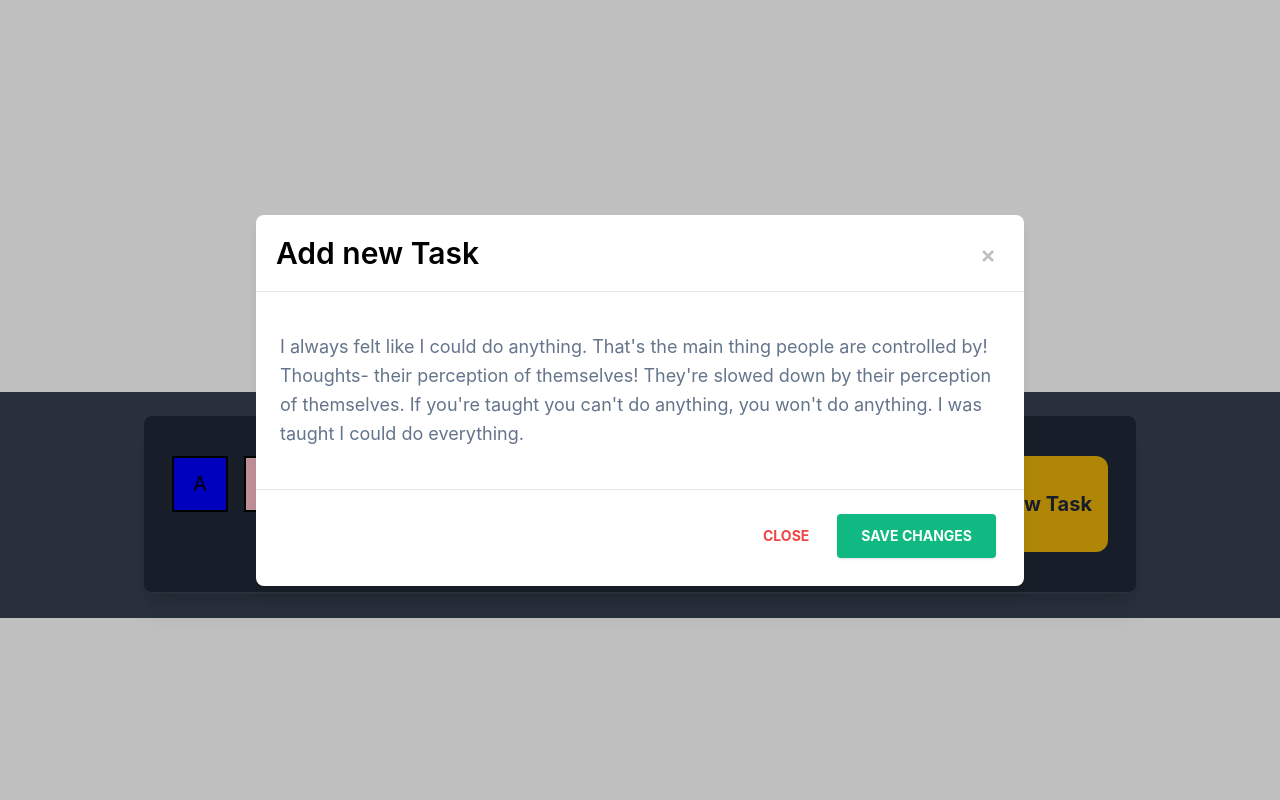
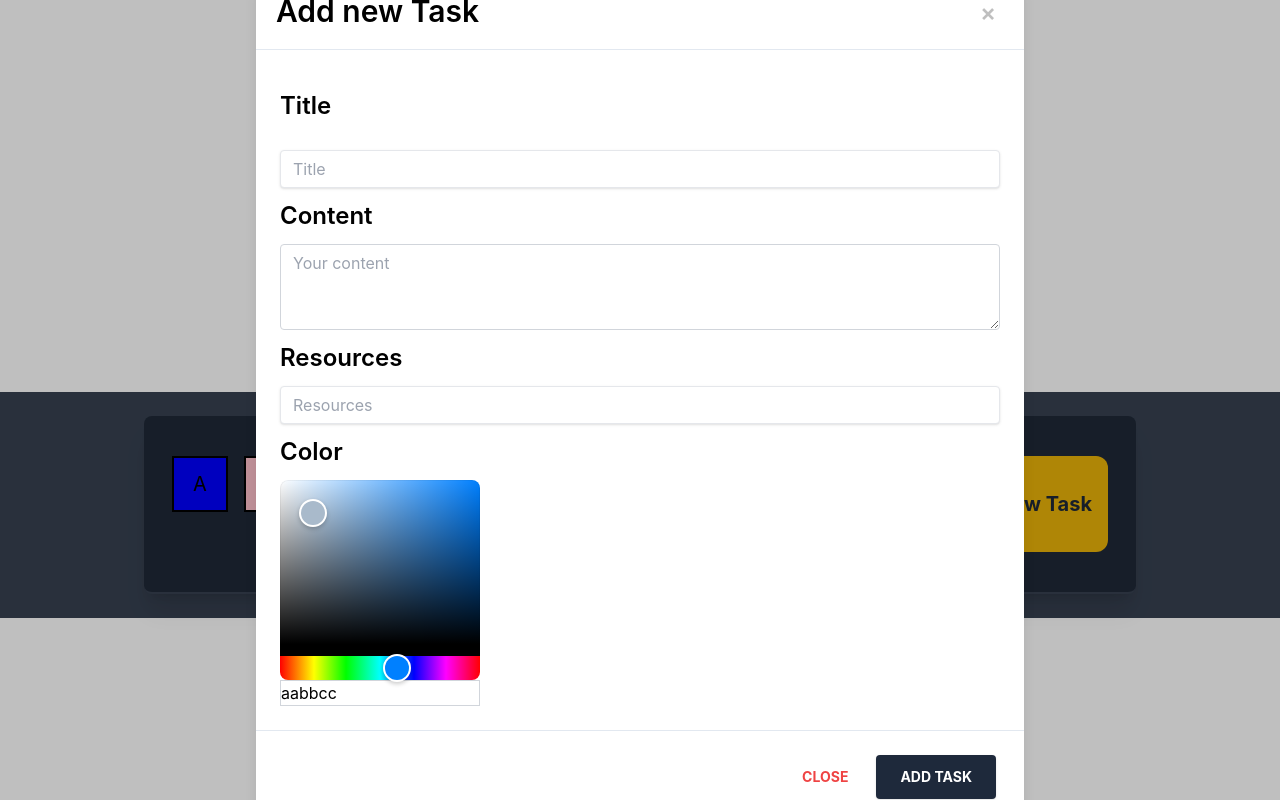
Before and after one commit to tlvu93/flocess, a Next.js app: page /workflow-creator in a window 1280 px wide. Built offline with nearby package versions, Linux system fonts and the light colour scheme.

Commit message:
Add Components to Edit page

```diff
--- a/package.json
+++ b/package.json
@@ -15,7 +15,9 @@
     "next": "12.1.6",
     "npm": "^8.12.2",
     "react": "18.1.0",
+    "react-colorful": "^5.5.1",
     "react-dom": "18.1.0",
+    "react-perfect-scrollbar": "^1.5.8",
     "uuidv4": "^6.2.13"
   },
   "devDependencies": {
--- a/src/components/edit-modal/edit-modal.tsx
+++ b/src/components/edit-modal/edit-modal.tsx
@@ -1,60 +1,137 @@
-import React from 'react';
-import { useModalContext } from 'src/context/modal-context';
+import React, { useState } from "react";
+import { useModalContext } from "src/context/modal-context";
+import { HexColorInput, HexColorPicker } from "react-colorful";
+import { useTaskContext } from "@context/task-context";
 
 function EditModal() {
+  const [title, setTitle] = useState("");
+  const [content, setContent] = useState("");
+  const [resources, setResources] = useState("");
+  const [color, setColor] = useState("#aabbcc");
+
+  const { addTask } = useTaskContext();
   const { showModal, closeModal } = useModalContext();
+
+  const clearData = () => {
+    setTitle("");
+    setContent("");
+    setResources("");
+    setColor("#aabbcc");
+  };
+
+  const onAddTaskClick = () => {
+    const data: TaskData = {
+      id: "0",
+      name: title,
+      color: color,
+    };
+
+    addTask(data);
+    clearData();
+    closeModal();
+  };
+
   return (
     <>
       {showModal ? (
         <>
-          <div className='fixed inset-0 z-50 flex items-center justify-center overflow-y-auto overflow-x-hidden outline-none focus:outline-none'>
-            <div className='relative my-6 mx-auto w-auto max-w-3xl'>
+          <div className="fixed inset-0 z-50 flex items-center justify-center overflow-y-auto overflow-x-hidden outline-none focus:outline-none">
+            <div className="relative my-6 mx-auto max-w-3xl flex-1">
               {/*content*/}
-              <div className='relative flex w-full flex-col rounded-lg border-0 bg-white shadow-lg outline-none focus:outline-none'>
+              <div className="relative flex w-full flex-col rounded-lg border-0 bg-white shadow-lg outline-none focus:outline-none">
                 {/*header*/}
-                <div className='flex items-start justify-between rounded-t border-b border-solid border-slate-200 p-5'>
-                  <h3 className='text-3xl font-semibold'>Add new Task</h3>
+                <div className="flex items-start justify-between rounded-t border-b border-solid border-slate-200 p-5">
+                  <h3 className="text-3xl font-semibold">Add new Task</h3>
                   <button
-                    className='float-right ml-auto border-0 bg-transparent p-1 text-3xl font-semibold leading-none text-black opacity-50 outline-none focus:outline-none'
+                    className="float-right ml-auto border-0 bg-transparent p-1 text-3xl font-semibold leading-none text-black opacity-50 outline-none focus:outline-none"
                     onClick={() => closeModal()}
                   >
-                    <span className='block h-6 w-6 bg-transparent text-2xl text-black opacity-50 outline-none focus:outline-none'>
+                    <span className="block h-6 w-6 bg-transparent text-2xl text-black opacity-50 outline-none focus:outline-none">
                       ×
                     </span>
                   </button>
                 </div>
                 {/*body*/}
-                <div className='relative flex-auto p-6'>
-                  <p className='my-4 text-lg leading-relaxed text-slate-500'>
-                    I always felt like I could do anything. That&apos;s the main
-                    thing people are controlled by! Thoughts- their perception
-                    of themselves! They&apos;re slowed down by their perception
-                    of themselves. If you&apos;re taught you can&apos;t do
-                    anything, you won&apos;t do anything. I was taught I could
-                    do everything.
-                  </p>
+                <div className="relative flex flex-auto flex-col gap-y-3 p-6">
+                  <h4 className="my-4 text-2xl font-semibold">Title</h4>
+                  <input
+                    className="focus:shadow-outline w-full appearance-none rounded border py-2 px-3 leading-tight text-gray-700 shadow focus:outline-none"
+                    id="Title"
+                    type="text"
+                    placeholder="Title"
+                    value={title}
+                    onChange={(e) => setTitle(e.target.value)}
+                  />
+                  <h4 className="text-2xl font-semibold">Content</h4>
+                  <textarea
+                    className="
+                      form-control
+                      m-0
+                      block
+                      w-full
+                      rounded
+                      border
+                      border-solid
+                      border-gray-300
+                      bg-white bg-clip-padding
+                      px-3 py-1.5 text-base
+                      font-normal
+                      text-gray-700
+                      transition
+                      ease-in-out
+                      focus:border-blue-600 focus:bg-white focus:text-gray-700 focus:outline-none
+"
+                    id="exampleFormControlTextarea1"
+                    rows={3}
+                    placeholder="Your content"
+                    defaultValue={""}
+                    onChange={(e) => setContent(e.target.value)}
+                    value={content}
+                  />
+
+                  <h4 className="text-2xl font-semibold">Resources</h4>
+                  <input
+                    className="focus:shadow-outline w-full appearance-none rounded border py-2 px-3 leading-tight text-gray-700 shadow focus:outline-none"
+                    id="username"
+                    type="text"
+                    placeholder="Resources"
+                    onChange={(e) => setResources(e.target.value)}
+                    value={resources}
+                  />
+                  <h4 className="text-2xl font-semibold">Color</h4>
+                  <div className="max-w- flex flex-col">
+                    <HexColorPicker color={color} onChange={setColor} />
+                    <HexColorInput
+                      className="w-[200px] border
+                      border-solid
+                      border-gray-300
+                      bg-white bg-clip-padding"
+                      color={color}
+                      onChange={setColor}
+                    />
+                  </div>
                 </div>
                 {/*footer*/}
-                <div className='flex items-center justify-end rounded-b border-t border-solid border-slate-200 p-6'>
+                <div className="flex items-center justify-end rounded-b border-t border-solid border-slate-200 p-6">
                   <button
-                    className='background-transparent mr-1 mb-1 px-6 py-2 text-sm font-bold uppercase text-red-500 outline-none transition-all duration-150 ease-linear focus:outline-none'
-                    type='button'
+                    className="background-transparent mr-1 mb-1 px-6 py-2 text-sm font-bold uppercase text-red-500 outline-none transition-all duration-150 ease-linear focus:outline-none"
+                    type="button"
                     onClick={() => closeModal()}
                   >
                     Close
                   </button>
                   <button
-                    className='mr-1 mb-1 rounded bg-emerald-500 px-6 py-3 text-sm font-bold uppercase text-white shadow outline-none transition-all duration-150 ease-linear hover:shadow-lg focus:outline-none active:bg-emerald-600'
-                    type='button'
-                    onClick={() => closeModal()}
+                    className="mr-1 mb-1 rounded bg-slate-800 px-6 py-3 text-sm font-bold uppercase text-white shadow outline-none transition-all duration-150 ease-linear hover:shadow-lg focus:outline-none active:bg-emerald-600"
+                    type="button"
+                    onClick={() => onAddTaskClick()}
                   >
-                    Save Changes
+                    Add Task
                   </button>
                 </div>
               </div>
             </div>
           </div>
-          <div className='fixed inset-0 z-40 bg-black opacity-25'></div>
+          <div className="fixed inset-0 z-40 bg-black opacity-25"></div>
         </>
       ) : (
         <div></div>
--- a/src/context/task-context.tsx
+++ b/src/context/task-context.tsx
@@ -1,9 +1,9 @@
-import React, { createContext, useContext, useState } from 'react';
-import { v4 as uuid } from 'uuid';
+import React, { createContext, useContext, useState } from "react";
+import { v4 as uuid } from "uuid";
 
 interface TaskContext {
   tasks: TaskData[];
-  addTask: () => void;
+  addTask: (data: TaskData) => void;
   selectedTask: TaskData;
   setSelectedTask: (taskData: TaskData) => void;
   draggedTask: DraggedData;
@@ -14,11 +14,11 @@ const TaskContext = createContext<TaskContext>({} as TaskContext);
 export const useTaskContext = () => useContext(TaskContext);
 
 const DUMMY_TASK_COMPONENTS = [
-  { id: uuid(), name: 'A', color: 'blue' },
-  { id: uuid(), name: 'B', color: 'pink' },
-  { id: uuid(), name: 'C', color: 'green' },
-  { id: uuid(), name: 'D', color: 'yellow' },
-  { id: uuid(), name: 'E', color: 'purple' },
+  { id: uuid(), name: "A", color: "blue" },
+  { id: uuid(), name: "B", color: "pink" },
+  { id: uuid(), name: "C", color: "green" },
+  { id: uuid(), name: "D", color: "yellow" },
+  { id: uuid(), name: "E", color: "purple" },
 ];
 
 const TaskState = ({ children }: { children: React.ReactNode }) => {
@@ -28,14 +28,10 @@ const TaskState = ({ children }: { children: React.ReactNode }) => {
     {} as DraggedData
   );
 
-  const addTask = () => {
-    let newTask = {
-      id: uuid(),
-      name: 'newTask',
-      color: 'red',
-    };
+  const addTask = (data: TaskData) => {
+    data.id = uuid();
 
-    setTasks([...tasks, newTask]);
+    setTasks([...tasks, data]);
   };
 
   return (
```
Also changed, not shown: 2 other files (tests, documents, lock files or other folders).
